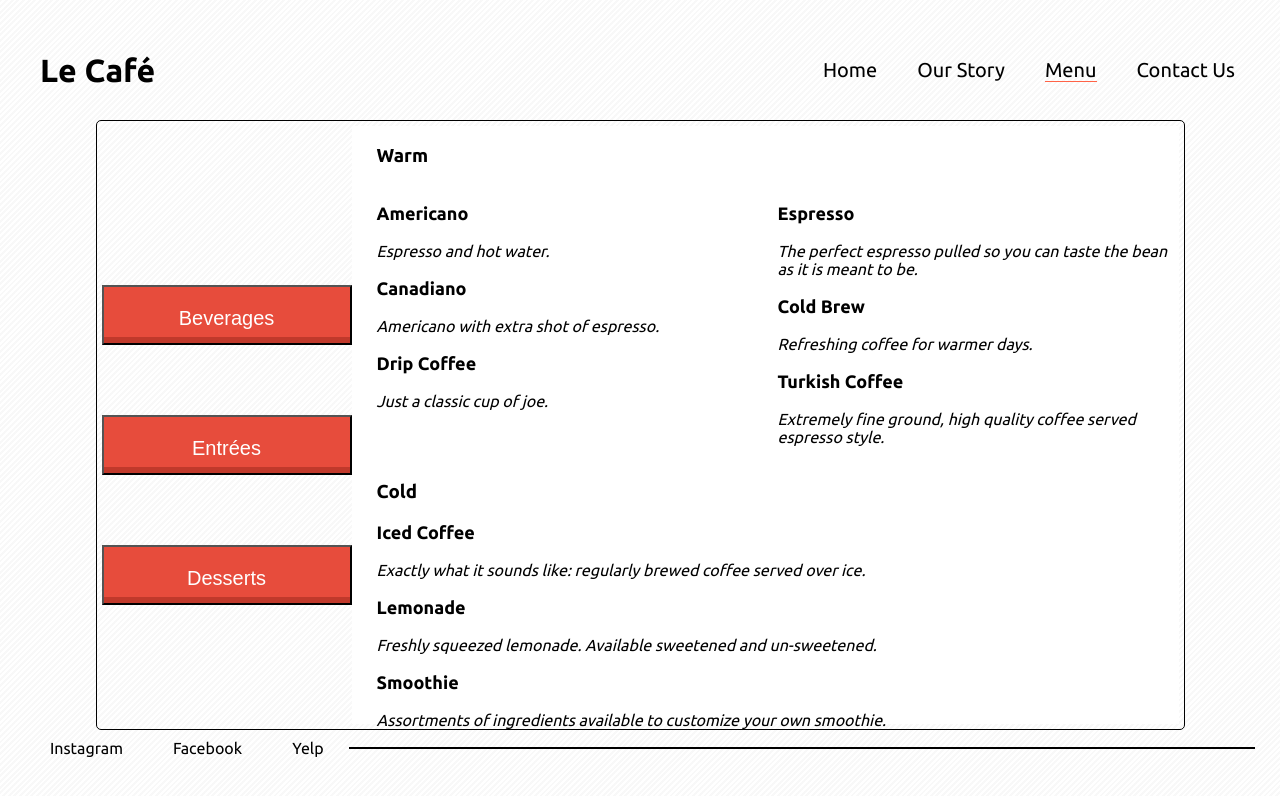
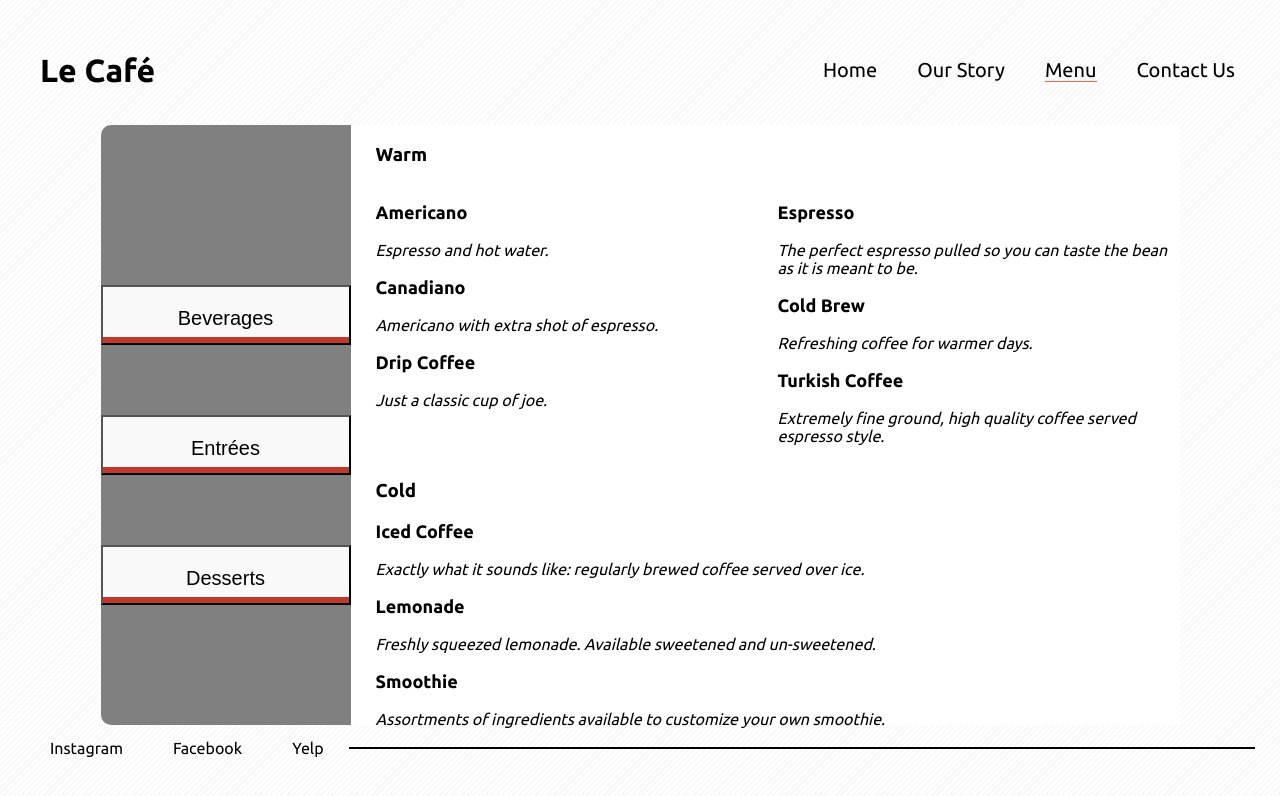
Before and after one commit to eli-micho/restaurant-page, a React (Create React App) app: page /menu in a window 1280 px wide. Shown: the top 796 px of the page. Built offline with nearby package versions, Linux system fonts and the light colour scheme.

Commit message:
added gh-pages package

```diff
--- a/package.json
+++ b/package.json
@@ -1,4 +1,5 @@
 {
+  "homepage": "http://eli-micho.github.io/restaurantpage",
   "name": "restaurant-page",
   "version": "0.1.0",
   "private": true,
@@ -14,6 +15,8 @@
     "web-vitals": "^1.1.2"
   },
   "scripts": {
+    "predeploy": "npm run build",
+    "deploy": "gh-pages -d build",
     "start": "react-scripts start",
     "build": "react-scripts build",
     "test": "react-scripts test",
@@ -36,5 +39,8 @@
       "last 1 firefox version",
       "last 1 safari version"
     ]
+  },
+  "devDependencies": {
+    "gh-pages": "^3.2.3"
   }
 }
--- a/src/App.js
+++ b/src/App.js
@@ -16,7 +16,7 @@ const App = () => {
     <div className="App">
       <Header/>
         <Switch>
-          <Route exact path="/" render={() => (
+          <Route exact path="/restaurantpage" render={() => (
             <Homepage />
           )} />
 
--- a/src/pages/Menupage/styles.scss
+++ b/src/pages/Menupage/styles.scss
@@ -1,4 +1,4 @@
-$reddish : #E74C3C;
+$reddish : #F9F9F9;
 $redder : #C0392B;
 $cloud : #ECF0F1;
 
@@ -10,7 +10,6 @@ $cloud : #ECF0F1;
 
     .menu {
         display: flex;
-        border: 1px solid black;
         border-radius: 5px;
         padding: 5px;
         width: 90%;
@@ -26,6 +25,11 @@ $cloud : #ECF0F1;
         }
         .leftMenuContent {
             width: 250px;
+            .menuTab {
+                background-color: grey;
+                border-top-left-radius: 10px;
+                border-bottom-left-radius: 10px;
+            }
             ul {
                 display: flex;
                 flex-direction: column;
@@ -50,7 +54,7 @@ $cloud : #ECF0F1;
                         line-height: 60px;
                         font-size: 20px;
                         text-align: center;
-                        color: #fff;
+                        color: black;
 
                         &:hover::after {
 
```
Also changed, not shown: 1 other file (tests, documents, lock files or other folders).
